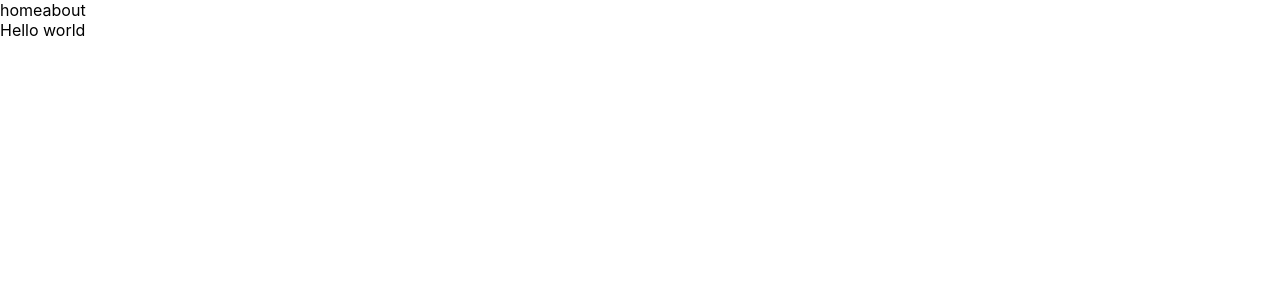
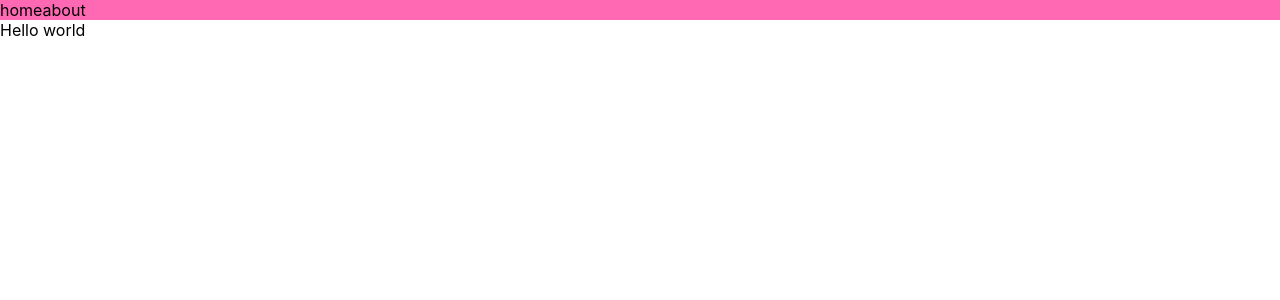
Before and after one commit to criaturaExperimental/start-page, a Next.js app: page / in a window 1280 px wide. Shown: the top 300 px of the page. Built offline with nearby package versions, Linux system fonts and the light colour scheme.

Commit message:
using emotion

```diff
--- a/package.json
+++ b/package.json
@@ -8,6 +8,10 @@
     "lint": "next lint"
   },
   "dependencies": {
+    "@emotion/cache": "^11.7.1",
+    "@emotion/react": "^11.7.1",
+    "@emotion/server": "^11.4.0",
+    "@emotion/styled": "^11.6.0",
     "next": "12.0.7",
     "react": "17.0.2",
     "react-dom": "17.0.2"
--- a/src/components/Navbar.tsx
+++ b/src/components/Navbar.tsx
@@ -1,14 +1,19 @@
 import Link from "next/link";
+import { css } from '@emotion/react';
 
 export default function NavBar() {
   return (
-    <>
+    <div
+    css={css`
+      background-color: hotpink;
+    `}
+  >
       <Link href="/">
         <a>home</a>
       </Link>
       <Link href="/about">
         <a>about</a>
       </Link>
-    </>
+    </div>
   );
 }
```
Also changed, not shown: tsconfig.json (+14 -3 lines), 1 other file (tests, documents, lock files or other folders).
